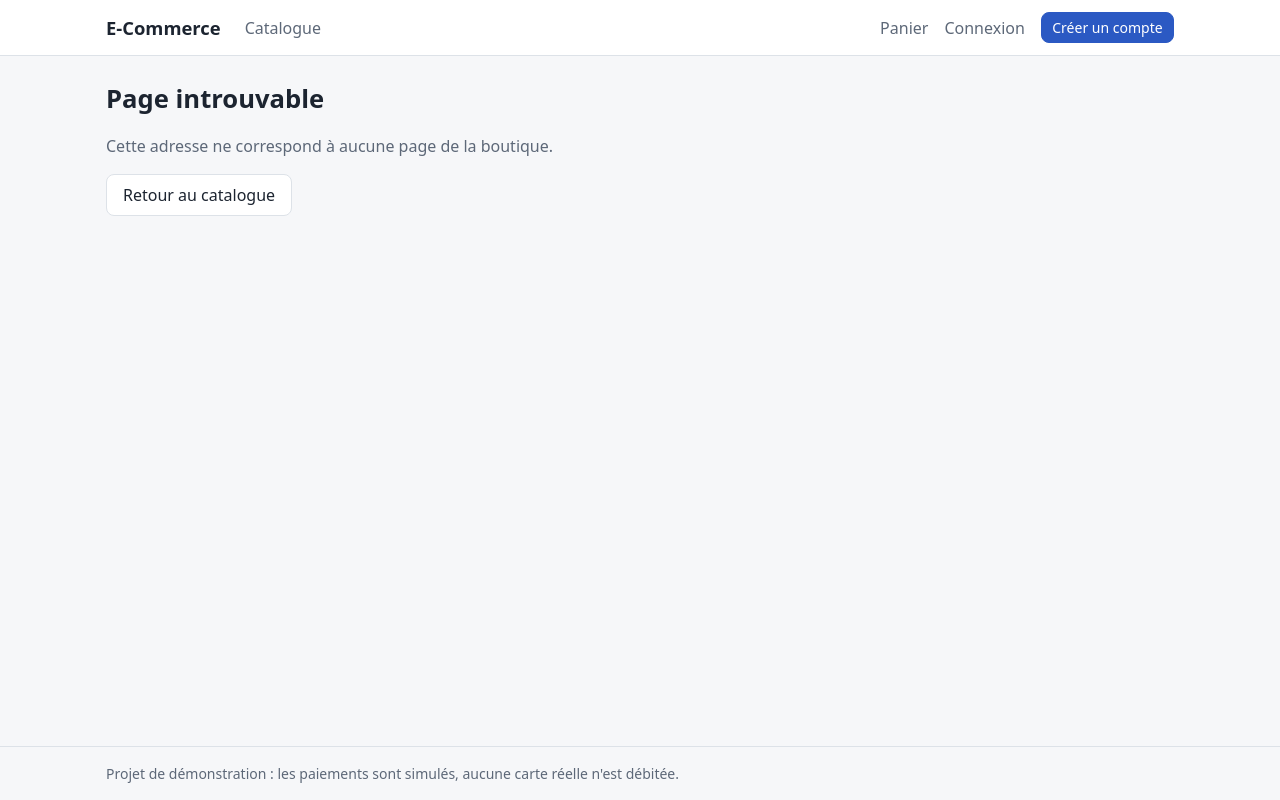
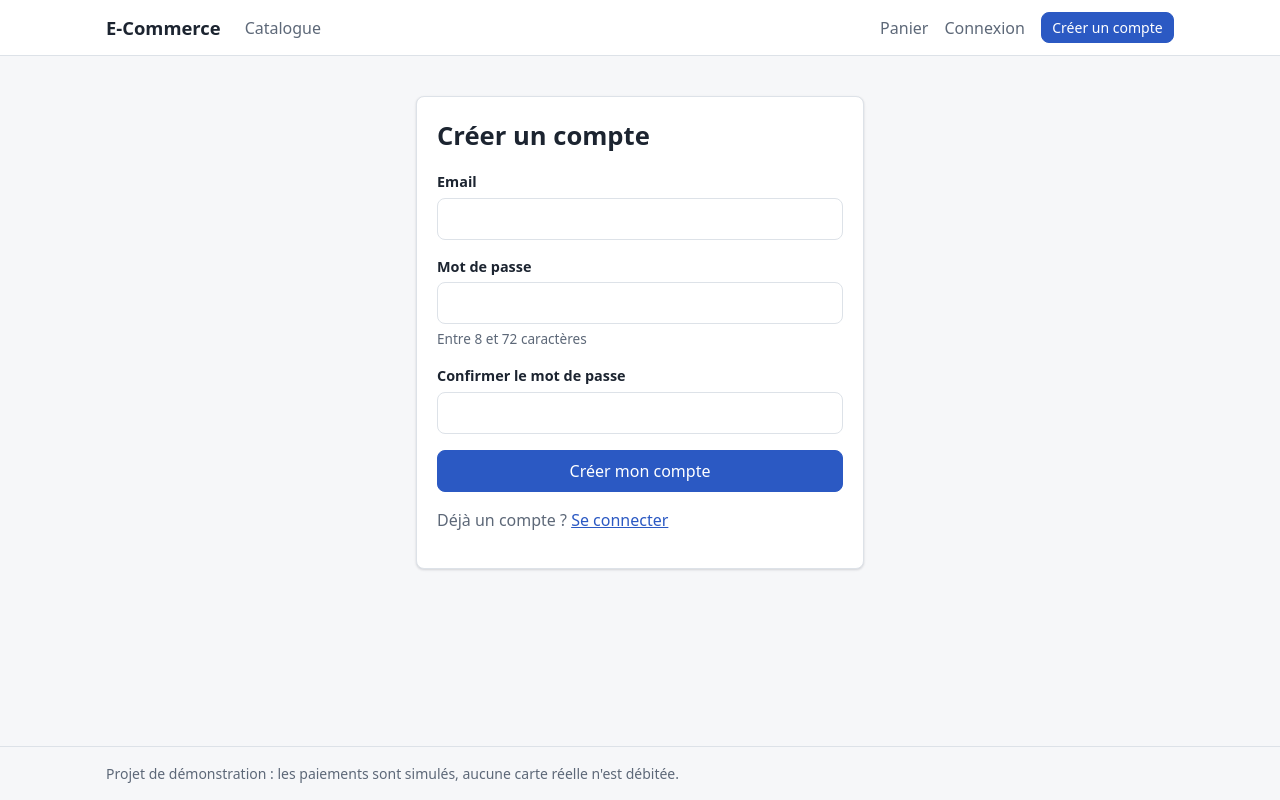
Before and after one commit to monssefbaakka/ecommerce-microservices, a React (Vite) app in the folder frontend/: page /register in a window 1280 px wide. Built offline with nearby package versions, Linux system fonts and the light colour scheme.

Commit message:
feat(frontend): login and register pages, back to the page asked for once logged in

```diff
--- a/frontend/src/App.tsx
+++ b/frontend/src/App.tsx
@@ -2,7 +2,9 @@ import { createBrowserRouter, RouterProvider } from "react-router";
 import { AuthProvider } from "./auth/AuthContext";
 import { CartProvider } from "./cart/CartContext";
 import { Layout } from "./components/Layout";
+import { LoginPage } from "./pages/LoginPage";
 import { NotFoundPage } from "./pages/NotFoundPage";
+import { RegisterPage } from "./pages/RegisterPage";
 
 // Every page under the same header. The Vite dev server and the nginx of the image answer index.html for
 // any path that is not a file, so a reload or a shared link to /orders/12 opens the app on that page
@@ -10,6 +12,8 @@ const router = createBrowserRouter([
   {
     element: <Layout />,
     children: [
+      { path: "login", element: <LoginPage /> },
+      { path: "register", element: <RegisterPage /> },
       { path: "*", element: <NotFoundPage /> },
     ],
   },
--- /dev/null
+++ b/frontend/src/pages/LoginPage.tsx
@@ -0,0 +1,76 @@
+import { useState, type FormEvent } from "react";
+import { Link, Navigate, useLocation, useNavigate } from "react-router";
+import { useAuth } from "../auth/AuthContext";
+import { Field } from "../components/Field";
+import { ErrorMessage, Notice } from "../components/Status";
+import { errorMessage } from "../hooks/useApi";
+
+// The page a protected route came from (RequireAuth), or the catalog
+export function useRedirectTarget(): string {
+  const state = useLocation().state as { from?: unknown } | null;
+  return typeof state?.from === "string" ? state.from : "/";
+}
+
+export function LoginPage() {
+  const { session, expired, login } = useAuth();
+  const navigate = useNavigate();
+  const target = useRedirectTarget();
+  const [email, setEmail] = useState("");
+  const [password, setPassword] = useState("");
+  const [error, setError] = useState<string | null>(null);
+  const [sending, setSending] = useState(false);
+
+  // Already logged in (another tab, or the back button after a login)
+  if (session && !sending) {
+    return <Navigate to={target} replace />;
+  }
+
+  const onSubmit = async (event: FormEvent) => {
+    event.preventDefault();
+    setSending(true);
+    setError(null);
+    try {
+      await login({ email: email.trim(), password });
+      navigate(target, { replace: true });
+    } catch (cause) {
+      // auth-service gives the same message for an unknown email and a wrong password
+      setError(errorMessage(cause));
+      setSending(false);
+    }
+  };
+
+  return (
+    <section className="card form-card">
+      <h1>Connexion</h1>
+      {expired && <Notice tone="warning">Ta session a expiré : reconnecte-toi pour continuer.</Notice>}
+      <ErrorMessage message={error} />
+      <form className="form" onSubmit={onSubmit}>
+        <Field
+          label="Email"
+          type="email"
+          autoComplete="email"
+          required
+          value={email}
+          onChange={(event) => setEmail(event.target.value)}
+        />
+        <Field
+          label="Mot de passe"
+          type="password"
+          autoComplete="current-password"
+          required
+          value={password}
+          onChange={(event) => setPassword(event.target.value)}
+        />
+        <button type="submit" className="button button-primary" disabled={sending}>
+          {sending ? "Connexion…" : "Se connecter"}
+        </button>
+      </form>
+      <p className="muted">
+        Pas encore de compte ?{" "}
+        <Link to="/register" state={{ from: target }}>
+          Créer un compte
+        </Link>
+      </p>
+    </section>
+  );
+}
--- /dev/null
+++ b/frontend/src/pages/RegisterPage.tsx
@@ -0,0 +1,94 @@
+import { useState, type FormEvent } from "react";
+import { Link, Navigate, useNavigate } from "react-router";
+import { ApiError } from "../api/client";
+import { useAuth } from "../auth/AuthContext";
+import { Field } from "../components/Field";
+import { ErrorMessage } from "../components/Status";
+import { errorMessage } from "../hooks/useApi";
+import { useRedirectTarget } from "./LoginPage";
+
+export function RegisterPage() {
+  const { session, register } = useAuth();
+  const navigate = useNavigate();
+  const target = useRedirectTarget();
+  const [email, setEmail] = useState("");
+  const [password, setPassword] = useState("");
+  const [confirmation, setConfirmation] = useState("");
+  const [error, setError] = useState<string | null>(null);
+  const [fieldErrors, setFieldErrors] = useState<Record<string, string>>({});
+  const [sending, setSending] = useState(false);
+
+  if (session && !sending) {
+    return <Navigate to={target} replace />;
+  }
+
+  const onSubmit = async (event: FormEvent) => {
+    event.preventDefault();
+    // Only checked here: auth-service receives one password, the rules (8 to 72 characters) are its own
+    if (password !== confirmation) {
+      setFieldErrors({ confirmation: "Les deux mots de passe ne correspondent pas" });
+      return;
+    }
+    setSending(true);
+    setError(null);
+    setFieldErrors({});
+    try {
+      await register({ email: email.trim(), password });
+      navigate(target, { replace: true });
+    } catch (cause) {
+      // 400: one message per field under it; 409: email already used
+      if (cause instanceof ApiError && Object.keys(cause.fieldErrors).length > 0) {
+        setFieldErrors(cause.fieldErrors);
+      } else {
+        setError(errorMessage(cause));
+      }
+      setSending(false);
+    }
+  };
+
+  return (
+    <section className="card form-card">
+      <h1>Créer un compte</h1>
+      <ErrorMessage message={error} />
+      <form className="form" onSubmit={onSubmit} noValidate>
+        <Field
+          label="Email"
+          type="email"
+          autoComplete="email"
+          required
+          value={email}
+          error={fieldErrors.email}
+          onChange={(event) => setEmail(event.target.value)}
+        />
+        <Field
+          label="Mot de passe"
+          type="password"
+          autoComplete="new-password"
+          required
+          hint="Entre 8 et 72 caractères"
+          value={password}
+          error={fieldErrors.password}
+          onChange={(event) => setPassword(event.target.value)}
+        />
+        <Field
+          label="Confirmer le mot de passe"
+          type="password"
+          autoComplete="new-password"
+          required
+          value={confirmation}
+          error={fieldErrors.confirmation}
+          onChange={(event) => setConfirmation(event.target.value)}
+        />
+        <button type="submit" className="button button-primary" disabled={sending}>
+          {sending ? "Création…" : "Créer mon compte"}
+        </button>
+      </form>
+      <p className="muted">
+        Déjà un compte ?{" "}
+        <Link to="/login" state={{ from: target }}>
+          Se connecter
+        </Link>
+      </p>
+    </section>
+  );
+}
--- a/frontend/src/styles.css
+++ b/frontend/src/styles.css
@@ -219,6 +219,16 @@ h2 {
   display: grid;
   gap: 1rem;
   max-width: 26rem;
+}
+
+.form-card {
+  max-width: 28rem;
+  margin: 1rem auto;
+}
+
+.form-card .form {
+  max-width: none;
+  margin-bottom: 1rem;
 }
 
 .field {
```
